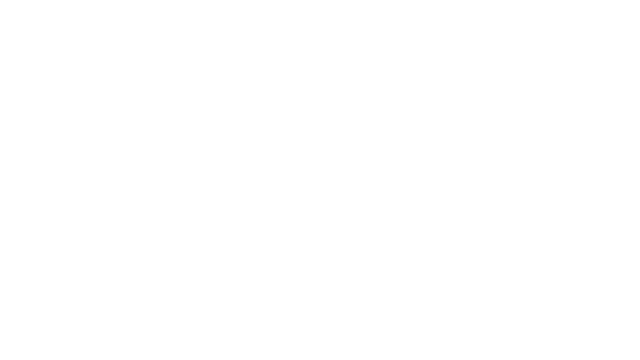
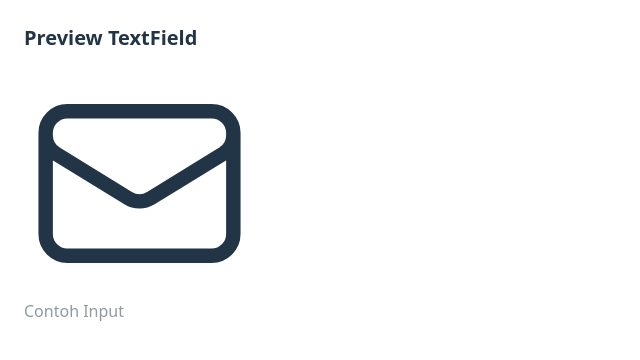
Before and after one commit to ghinsal123/front-end-citrahome-team, a React (Vite) app: page / in a window 1280 px wide. Shown: the top 360 px of the page, without its empty margins (0-640 px from the left). Built offline with nearby package versions, Linux system fonts and the light colour scheme.

Commit message:
menambahkan file AllProduct

```diff
--- a/src/App.jsx
+++ b/src/App.jsx
@@ -1,12 +1,10 @@
 import React from "react";
 import Home from "./pages/Home";
 
-function App() {
+export default function App() {
   return (
     <div>
       <Home />
     </div>
   );
 }
-
-export default App;
--- a/src/pages/Home.jsx
+++ b/src/pages/Home.jsx
@@ -1,17 +1,17 @@
 import React from "react";
 import TextField from "../components/TextField";
 
-const Home = () => {
-    return(
-        <div className="bg-white min-h-screen px-4 py-6 space-y-8">
+export default function Home() {
+  return (
+    <div className="w-full min-h-screen p-6 space-y-10 bg-white">
+      <section>
+        <h2 className="text-xl font-bold mb-4">Preview TextField</h2>
 
-            {/* Input Pencarian */}
-            <section>
-
-
-            </section>
+        {/* kalau mau kotak contoh punya latar tersendiri, bisa tambahkan bg-slate-100 */}
+        <div className="space-y-8">
+          <TextField placeholder="Contoh Input" />
         </div>
-    )
+      </section>
+    </div>
+  );
 }
-
-export default Home;
```
Also changed, not shown: src/components/AllProduct.jsx (added).
